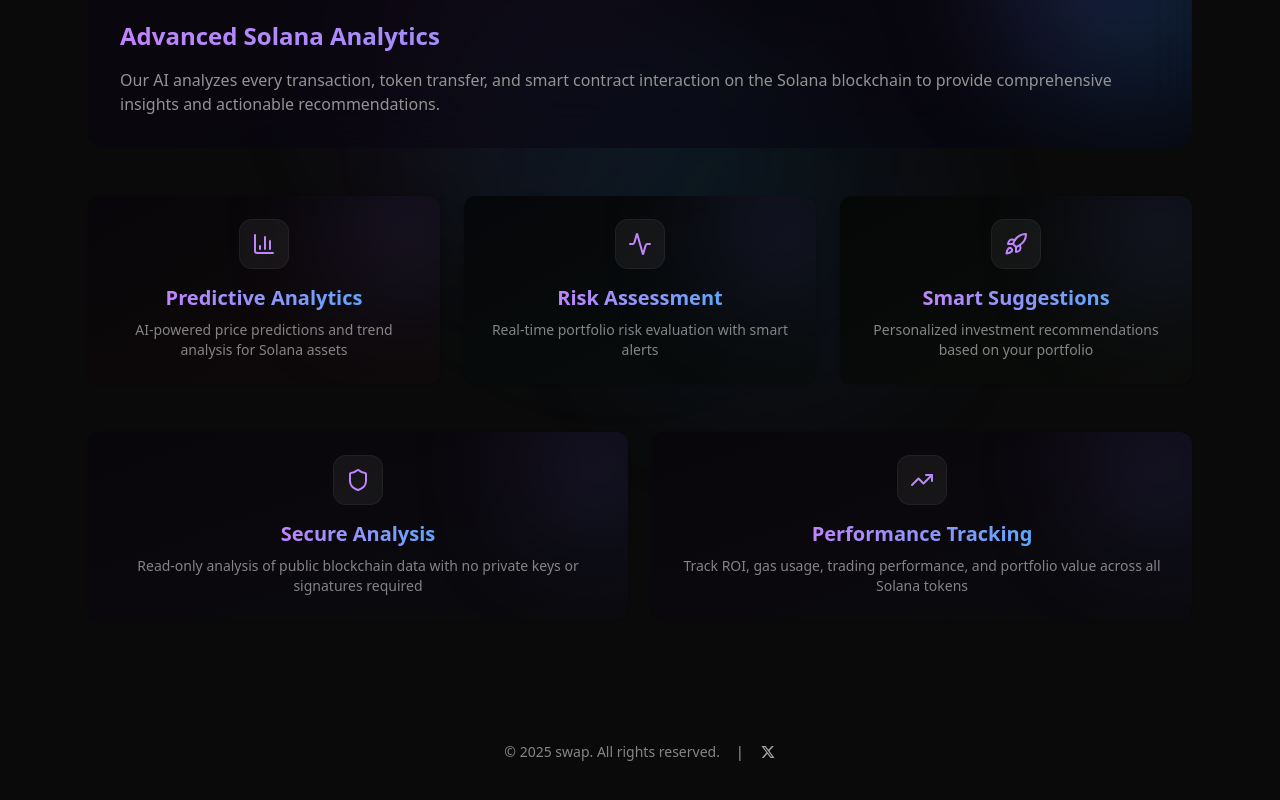
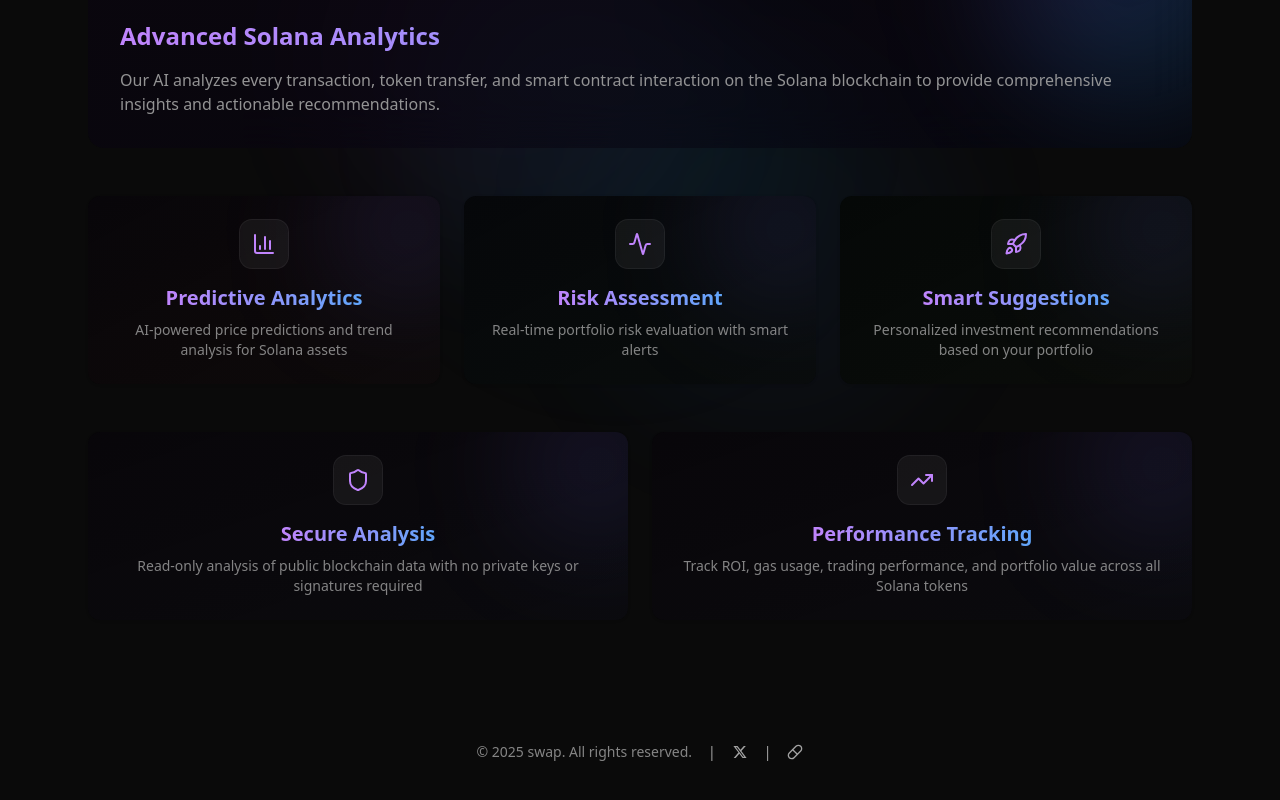
Before and after one commit to skynette/gtee, a Next.js app: page / in a window 1280 px wide. Shown: the part 1766-2566 px from the top of the page. Built offline with nearby package versions, Linux system fonts and the light colour scheme.

Commit message:
Refactor LucideReact imports and add new link in Footer component

```diff
--- a/src/app/page.tsx
+++ b/src/app/page.tsx
@@ -7,7 +7,7 @@
 
 import { RiTwitterXFill } from '@remixicon/react';
 import { motion } from 'framer-motion';
-import { SparklesIcon } from 'lucide-react';
+import { Pill, SparklesIcon } from 'lucide-react';
 
 import AIProcessSection from '@/components/ai-process';
 import Features from '@/components/features-section';
@@ -102,13 +102,27 @@
                         whileHover={{ scale: 1.2, rotate: 360 }}
                         transition={{ type: 'spring', stiffness: 300 }}>
                         <Link
-                            href="https://x.com/swap_sh"
+                            href="https://x.com/aswa___"
                             target="_blank"
                             title="Follow us on X"
                             className="transition-colors hover:text-primary"
                             onMouseEnter={() => setIsHovered(true)}
                             onMouseLeave={() => setIsHovered(false)}>
                             <RiTwitterXFill className="h-4 w-4" />
+                        </Link>
+                    </motion.div>
+                    <span>|</span>
+                    <motion.div
+                        whileHover={{ scale: 1.2, rotate: 360 }}
+                        transition={{ type: 'spring', stiffness: 300 }}>
+                        <Link
+                            href="https://pump.fun/"
+                            target="_blank"
+                            title="Visit PumpFun"
+                            className="transition-colors hover:text-primary"
+                            onMouseEnter={() => setIsHovered(true)}
+                            onMouseLeave={() => setIsHovered(false)}>
+                            <Pill className="h-4 w-4" />
                         </Link>
                     </motion.div>
                 </motion.div>
--- a/src/components/logo.tsx
+++ b/src/components/logo.tsx
@@ -34,7 +34,7 @@
         <Link href="/" className={className}>
             <div className="flex items-center gap-2">
                 <Logo width={32} />
-                <span className="text-x select-none font-bold">swap</span>
+                {/* <span className="text-x select-none font-bold">aswa</span> */}
             </div>
         </Link>
     );
```
